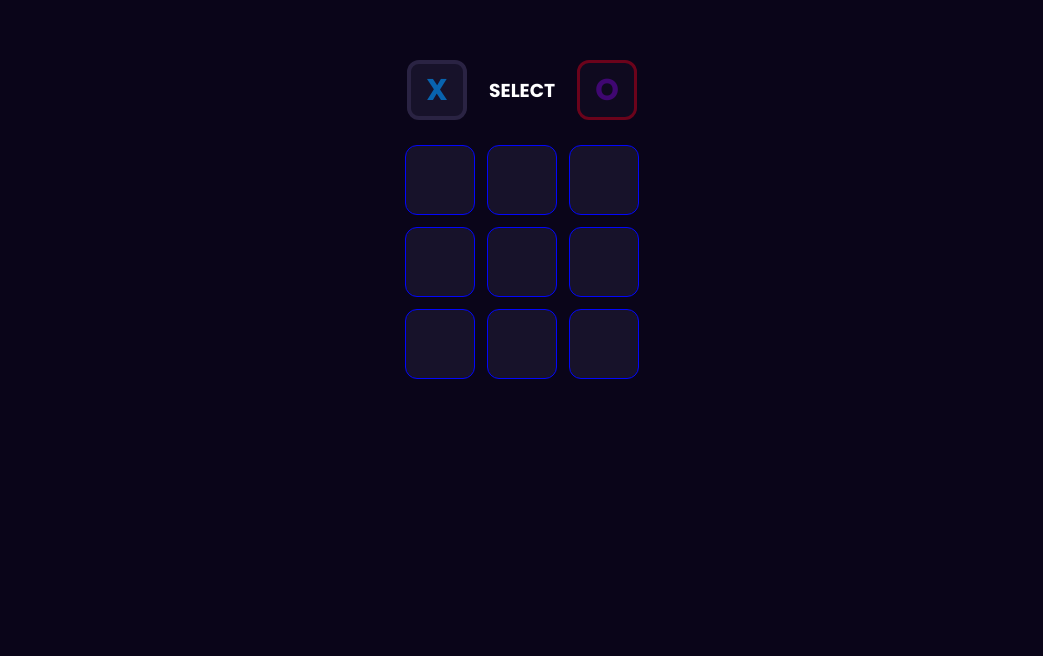
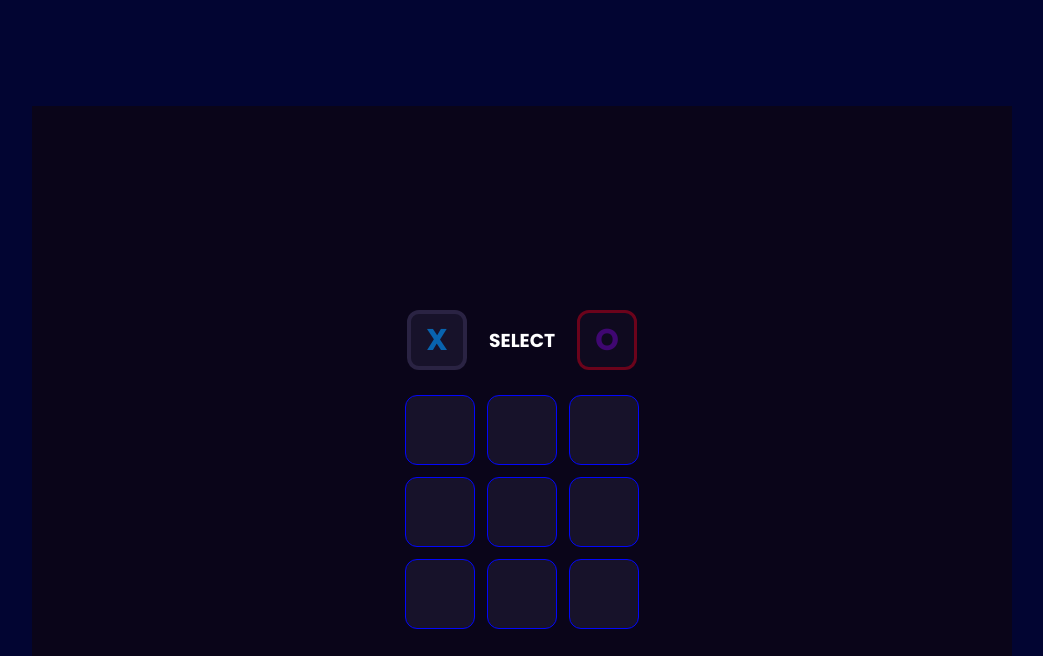
Before and after one commit to Srijit27/Tic-Tac-Toe, a plain HTML site: page index.html in a window 1280 px wide. Shown: the part 144-800 px from the top of the page, without its empty margins (118-1161 px from the left). Drawn offline with Linux system fonts and the light colour scheme.

Commit message:
Changes in css styling

```diff
--- a/index.html
+++ b/index.html
@@ -7,6 +7,7 @@
     <link rel="stylesheet" href="style.css"> <!-- includes the external CSS here -->
 </head>
 <body>
+    <div class="container">
         <main>
             <header id="header">
                 <div id="playerX" class="player player-active" onclick="selectPlayer('X')">
@@ -32,6 +33,7 @@
                 Restart
             </button>
         </main>
+    </div>
     <script src="script.js"></script>
 </body>
 </html>
--- a/style.css
+++ b/style.css
@@ -6,6 +6,17 @@
     font-family:'Poppins',sans-serif;
     user-select:none;
     color:white;
+}
+
+.container{
+    background:#020532;
+    height:auto;
+    padding-top:250px;
+    padding-bottom:200px;
+    padding-left:150px;
+    padding-right:150px;
+    box-shadow:0 8px 20px rgba(0, 0, 0, 0.3);
+    text-align:center;
 }
 
 main{
@@ -97,6 +108,7 @@ main{
     transition:0.3s background;
     visibility: hidden;
 }
+
 #Restartbtn:hover{
     background: #2A2343;
 }
```
Lines whose indentation alone changed are shown as unchanged.
